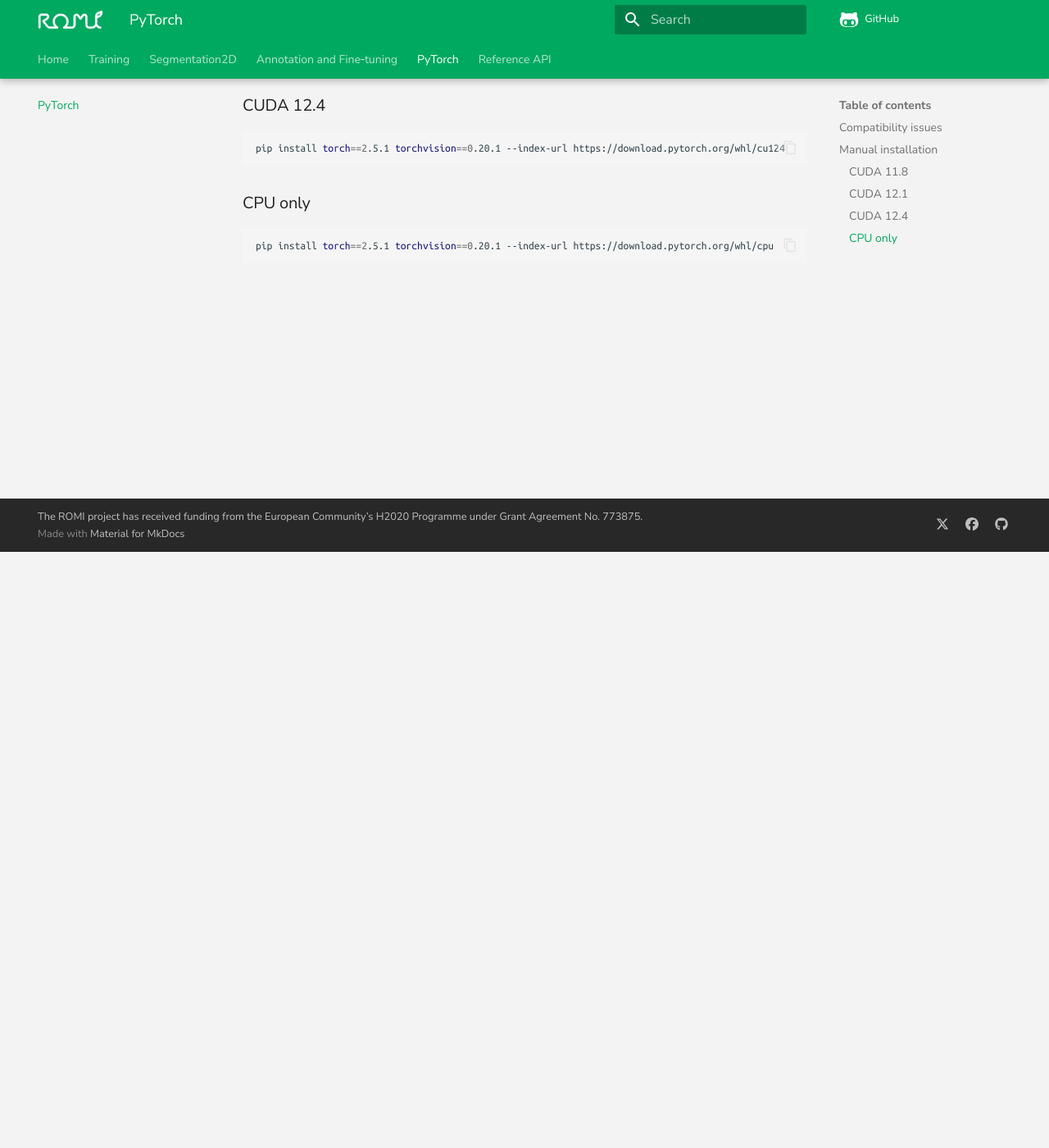
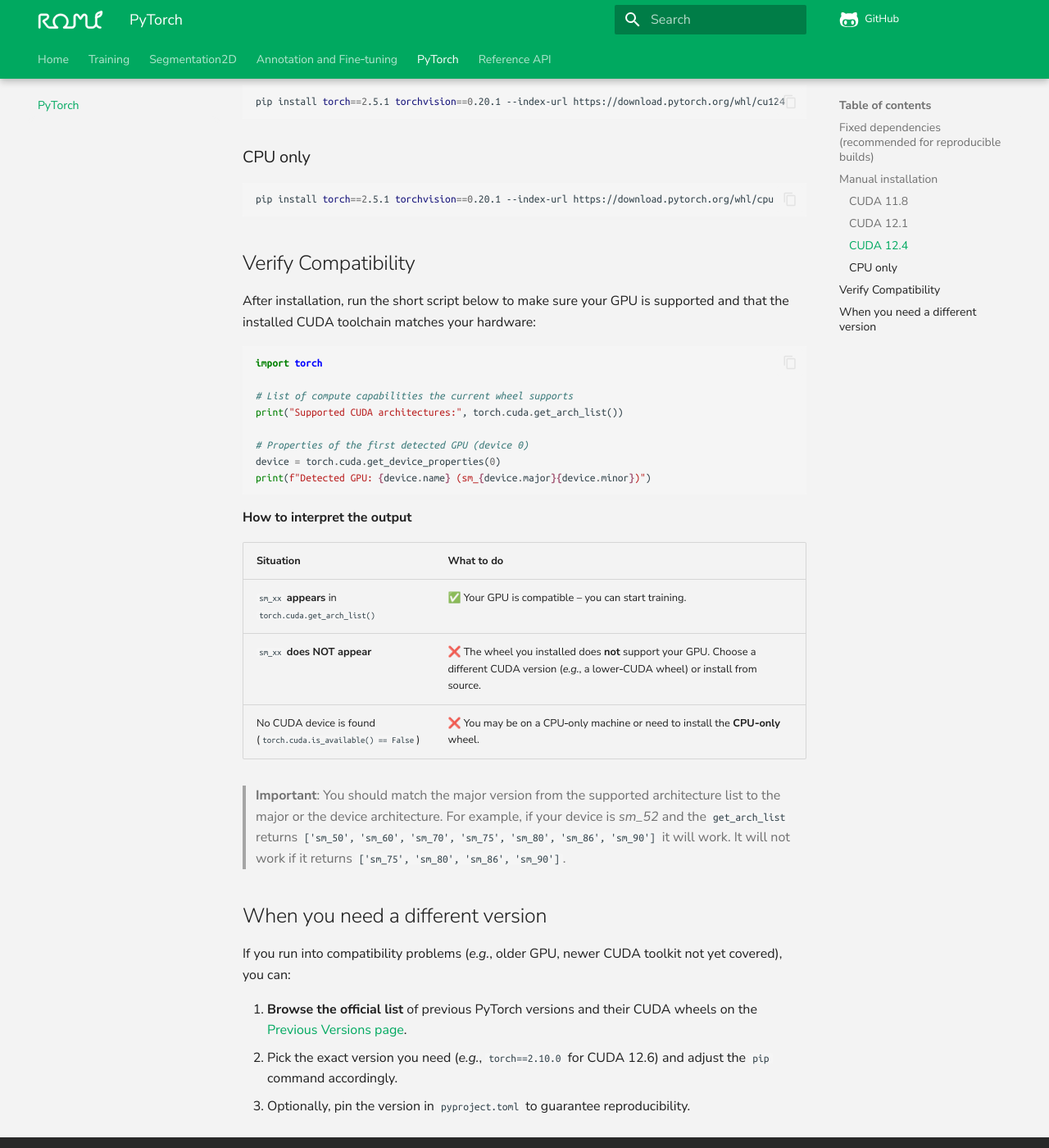
Before and after one commit to romi/romiseg, an MkDocs documentation site: the page built from docs/torch.md, in a window 1280 px wide and 1400 px high, scrolled down 727 px. Shown: the whole window at 82% size. Built offline with MkDocs 1.6.1 and Material for MkDocs 9.7.7, drawn with Linux system fonts in a browser that asks for light colours; comment, search, counter and statistics services are not loaded; some of the changed text lies outside the part shown.

Commit message:
Enrich `torch.md` with reproducibility guidance and compatibility verification
- Add **Fixed dependencies (recommended for reproducible builds)** section outlining pinned versions `torch==2.5.1` and `torchvision==0.20.1`.
- Remove the old **Compatibility issues** section.
- Introduce **Verify Compatibility** section with a short Python script to check supported CUDA architectures and GPU properties, plus an interpretation table.
- Add **When you need a different version** guidance for browsing previous PyTorch releases and adjusting `pip` commands.
- Refine manual installation headings and formatting for each CUDA/CPU build.

````diff
--- a/docs/torch.md
+++ b/docs/torch.md
@@ -1,4 +1,6 @@
 # PyTorch
+
+## Fixed dependencies (recommended for reproducible builds)
 
 The `pyproject.toml` file specify the fixed following dependencies:
 
@@ -7,25 +9,64 @@
 
 The reason is that it allows a wide range of CUDA Compute Capability, from `5.x` to `9.x`.
 
-## Compatibility issues
-
-If you have compatibility issues and wish to access older or newer packages with a specific CUDA version, go to the official [PyTorch](https://pytorch.org/get-started/previous-versions/) webpage.
-
 ## Manual installation
 
 ### CUDA 11.8
+
 ```shell
 pip install torch==2.5.1 torchvision==0.20.1 --index-url https://download.pytorch.org/whl/cu118
 ```
+
 ### CUDA 12.1
+
 ```shell
 pip install torch==2.5.1 torchvision==0.20.1 --index-url https://download.pytorch.org/whl/cu121
 ```
+
 ### CUDA 12.4
+
 ```shell
 pip install torch==2.5.1 torchvision==0.20.1 --index-url https://download.pytorch.org/whl/cu124
 ```
+
 ### CPU only
+
 ```shell
 pip install torch==2.5.1 torchvision==0.20.1 --index-url https://download.pytorch.org/whl/cpu
 ```
+
+## Verify Compatibility
+
+After installation, run the short script below to make sure your GPU is supported and that the installed CUDA toolchain matches your hardware:
+
+```python
+import torch
+
+# List of compute capabilities the current wheel supports
+print("Supported CUDA architectures:", torch.cuda.get_arch_list())
+
+# Properties of the first detected GPU (device 0)
+device = torch.cuda.get_device_properties(0)
+print(f"Detected GPU: {device.name} (sm_{device.major}{device.minor})")
+```
+
+**How to interpret the output**
+
+| Situation                                                      | What to do                                                                                                                                    |
+|----------------------------------------------------------------|-----------------------------------------------------------------------------------------------------------------------------------------------|
+| `sm_xx` **appears** in `torch.cuda.get_arch_list()`            | ✅ Your GPU is compatible – you can start training.                                                                                            |
+| `sm_xx` **does NOT appear**                                    | ❌ The wheel you installed does **not** support your GPU. Choose a different CUDA version (_e.g._, a lower‑CUDA wheel) or install from source. |
+| No CUDA device is found (`torch.cuda.is_available() == False`) | ❌ You may be on a CPU‑only machine or need to install the **CPU‑only** wheel.                                                                 |
+
+> **Important**: You should match the major version from the supported architecture list to the major or the device architecture.
+> For example, if your device is _sm_52_ and the `get_arch_list` returns
+`['sm_50', 'sm_60', 'sm_70', 'sm_75', 'sm_80', 'sm_86', 'sm_90']` it will work.
+> It will not work if it returns `['sm_75', 'sm_80', 'sm_86', 'sm_90']`.
+
+## When you need a different version
+
+If you run into compatibility problems (_e.g._, older GPU, newer CUDA toolkit not yet covered), you can:
+
+1. **Browse the official list** of previous PyTorch versions and their CUDA wheels on the [Previous Versions page](https://pytorch.org/get-started/previous-versions/).
+2. Pick the exact version you need (_e.g._, `torch==2.10.0` for CUDA 12.6) and adjust the `pip` command accordingly.
+3. Optionally, pin the version in `pyproject.toml`  to guarantee reproducibility.
````
